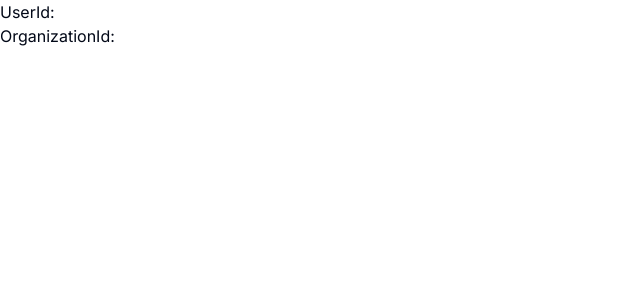
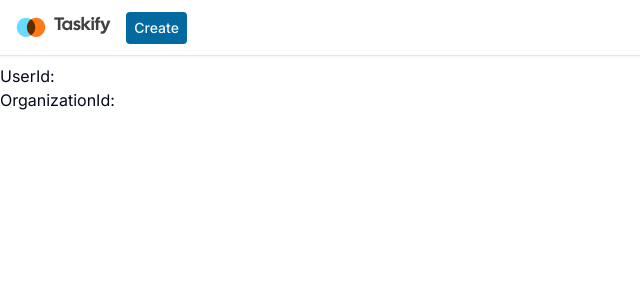
Before and after one commit to thientantran/task_manager_platform, a Next.js app: page /organization/1 in a window 1280 px wide. Shown: the top 300 px of the page, without its empty margins (0-640 px from the left). Built offline with nearby package versions, Linux system fonts and the light colour scheme; no server answers.

Commit message:
5. Organization - Dashboard Layout - Added Navbar

```diff
--- /dev/null
+++ b/app/(platform)/(dashboard)/layout.tsx
@@ -0,0 +1,11 @@
+import DashboardNavbar from '@/components/DashboardNavbar'
+import React from 'react'
+
+export default function layout({children} : {children: React.ReactNode}) {
+  return (
+    <div className='h-full'>
+      <DashboardNavbar/>
+      {children}
+    </div>
+  )
+}
--- a/app/(platform)/(dashboard)/organization/[organizationId]/page.tsx
+++ b/app/(platform)/(dashboard)/organization/[organizationId]/page.tsx
@@ -3,7 +3,7 @@
 export default function page() {
   const {userId, orgId} = auth()
   return (
-    <div>
+    <div className="pt-16">
       <div>UserId: {userId}</div>
       <div>OrganizationId: {orgId}</div>
     </div>
--- /dev/null
+++ b/components/DashboardNavbar.tsx
@@ -0,0 +1,52 @@
+import Logo from "@/components/Logo";
+import { Button } from "@/components/ui/button";
+import { OrganizationSwitcher, UserButton } from "@clerk/nextjs";
+import { Plus } from "lucide-react";
+
+export default function DashboardNavbar() {
+  return (
+    <nav className="fixed z-50 top-0 px-4 w-full h-14 border-b shadow-sm bg-white flex items-center ">
+     {/* ADD MOBILE SIDEBAR Here */}
+      <div className="flex items-center gap-x-4">
+        <div className="hidden md:flex">
+          <Logo/>
+        </div>
+        <Button variant='primary' size='sm' className="rounded-sm hidden md:block h-auto py-1.5 px-2">
+          Create
+        </Button>
+        <Button variant='primary' size='sm' className="rounded-sm md:hidden">
+          <Plus className="h-4 w-4"/>
+        </Button>
+      </div>
+
+      <div className="ml-auto flex items-center gap-x-2">
+        <OrganizationSwitcher
+          hidePersonal
+          afterCreateOrganizationUrl="/organization/:id"
+          afterLeaveOrganizationUrl="/select-org"
+          afterSelectOrganizationUrl="/organization/:id"
+          appearance={{
+            elements: {
+              rootBox: {
+                display: "flex",
+                justifyContent: "center",
+                alignItems: "center",
+              },
+            },
+          }}
+        />
+        <UserButton
+          afterSignOutUrl="/"
+          appearance={{
+            elements: {
+              avatarBox: {
+                height: 30,
+                width: 30,
+              }
+            }
+          }}
+        />
+      </div>
+    </nav>
+  )
+}
--- a/components/ui/button.tsx
+++ b/components/ui/button.tsx
@@ -1,6 +1,6 @@
-import * as React from "react"
 import { Slot } from "@radix-ui/react-slot"
 import { cva, type VariantProps } from "class-variance-authority"
+import * as React from "react"
 
 import { cn } from "@/lib/utils"
 
@@ -18,6 +18,7 @@
           "bg-secondary text-secondary-foreground hover:bg-secondary/80",
         ghost: "hover:bg-accent hover:text-accent-foreground",
         link: "text-primary underline-offset-4 hover:underline",
+        primary: "bg-sky-700 text-primary-foreground hover:bg-sky-700/90"
       },
       size: {
         default: "h-10 px-4 py-2",
```
